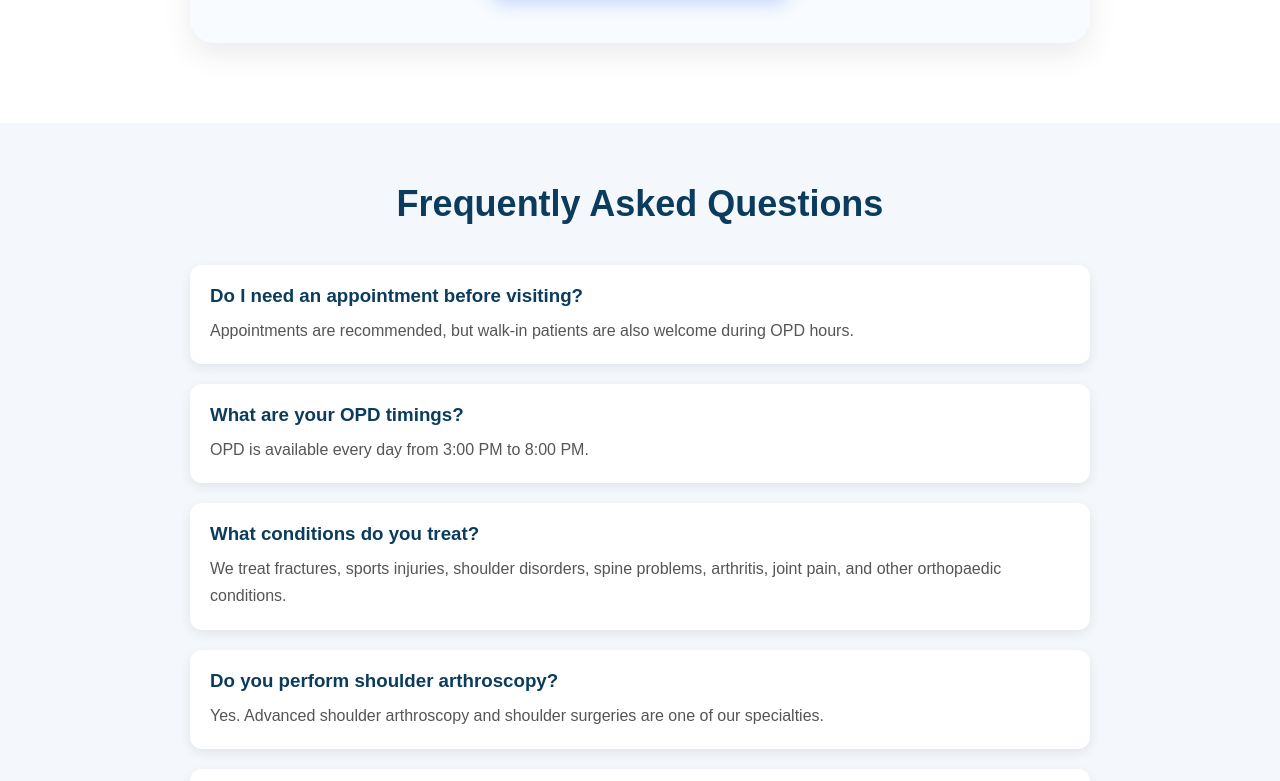
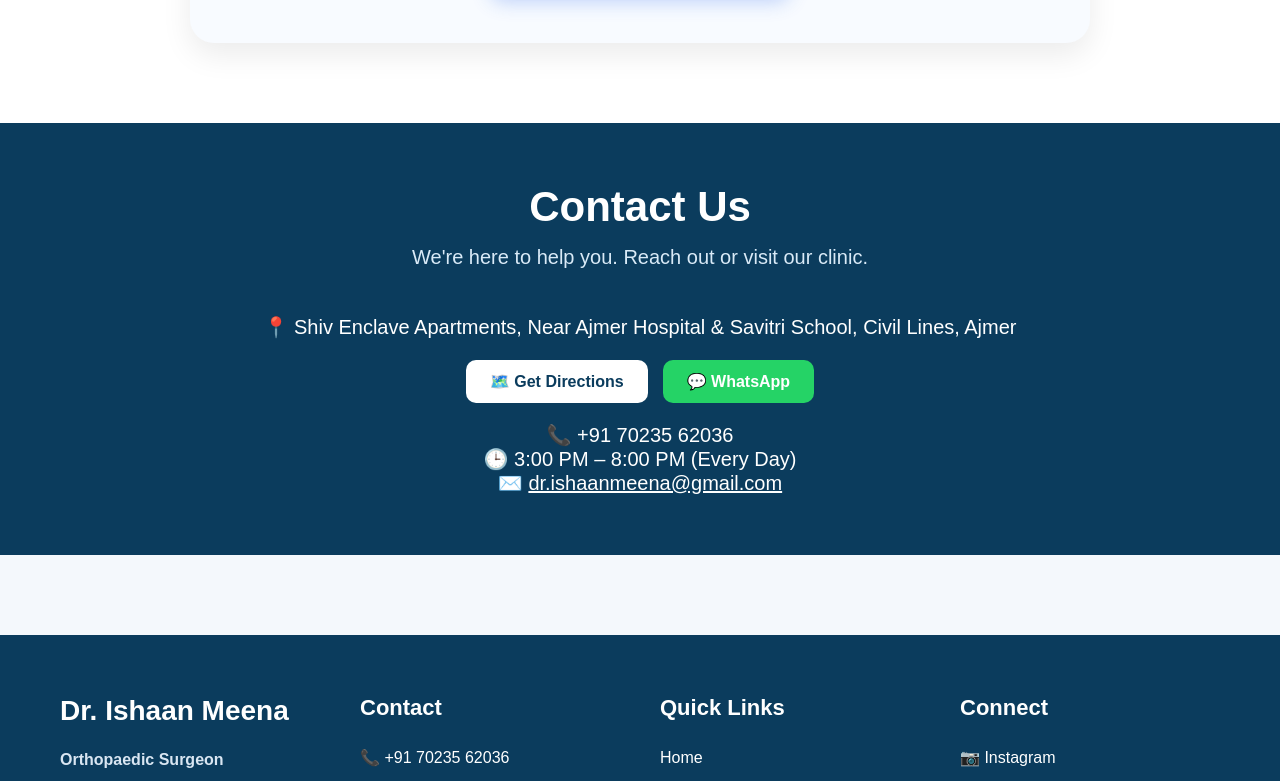
Before and after one commit to drishaanortho/drishaanortho-website, a Next.js app: page / in a window 1280 px wide. Shown: the part 4060-4841 px from the top of the page. Built offline with nearby package versions, Linux system fonts and the light colour scheme.

Commit message:
Update page.tsx

```diff
--- a/app/page.tsx
+++ b/app/page.tsx
@@ -7,7 +7,6 @@ import Footer from "../components/Footer";
 import Navbar from "../components/Navbar";
 import GoogleReviews from "../components/GoogleReviews";
 import StickyContactBar from "../components/StickyContactBar";
-import FAQ from "../components/FAQ";
 export default function Home() {
 
   return (
@@ -125,7 +124,6 @@ export default function Home() {
   <Testimonials />
 
 </div>
-       <FAQ />
 
       <section
         id="contact"
```
